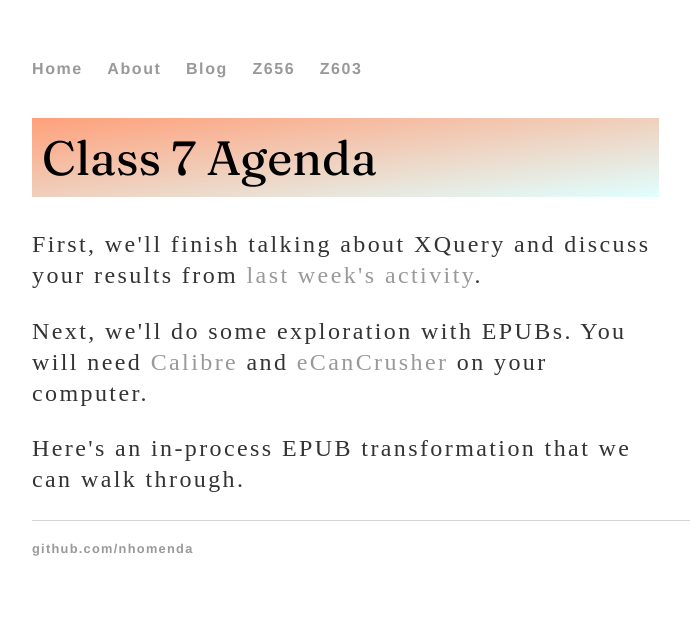
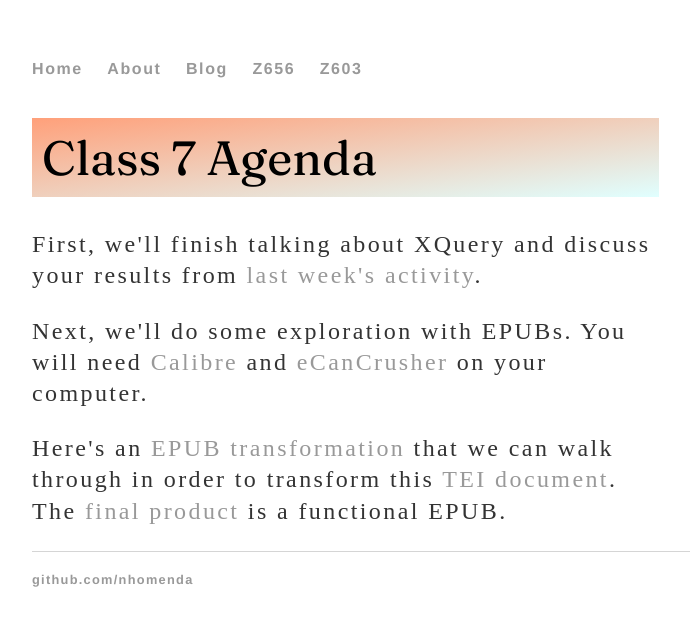
Before and after one commit to nhomenda/nhomenda.github.io, a Jekyll site: the page built from Z603/class7.html, in a window 1280 px wide. Shown: the top 626 px of the page, without its empty margins (160-850 px from the left). Built offline with Jekyll 4.4.1, drawn with Linux system fonts in a browser that asks for light colours.

Commit message:
Update class7.html

```diff
--- a/Z603/class7.html
+++ b/Z603/class7.html
@@ -8,5 +8,5 @@ date: 2021-03-04
 <div class="blurb">
   <p>First, we'll finish talking about XQuery and discuss your results from <a href="/Z603/class6.html">last week's activity</a>.</p>
   <p>Next, we'll do some exploration with EPUBs. You will need <a href="https://calibre-ebook.com/">Calibre</a> and <a href="https://www.docdataflow.com/ecancrusher/">eCanCrusher</a> on your computer.</p>
-  <p>Here's an in-process EPUB transformation that we can walk through.<p>
+  <p>Here's an <a href="/Z603/make-epub.xsl">EPUB transformation</a> that we can walk through in order to transform this <a href="/Z603/VAA4025-001-1.xml">TEI document</a>. The <a href="/Z603/IMH-epub.epub">final product</a> is a functional EPUB.<p>
 </div><!-- /.blurb -->
```
